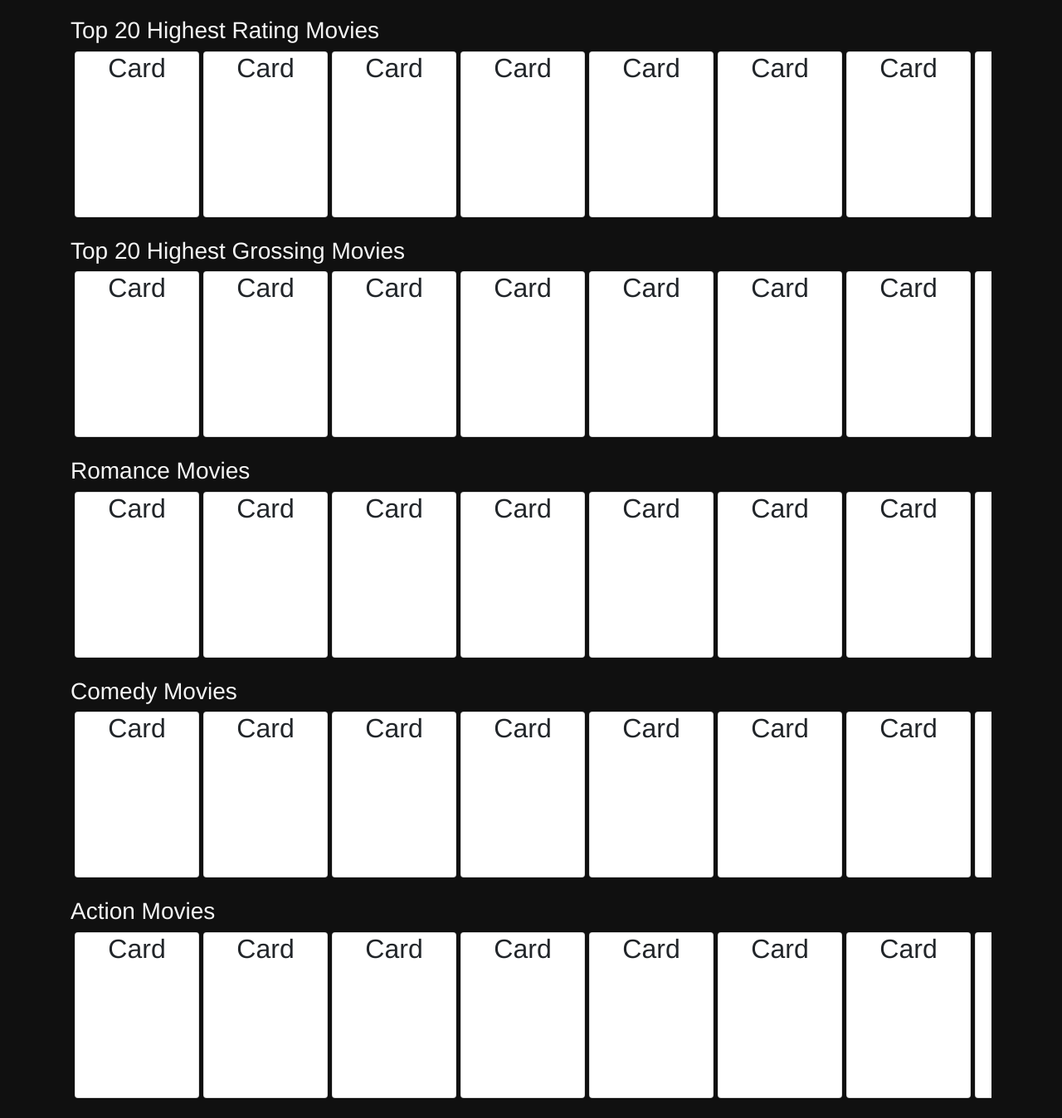
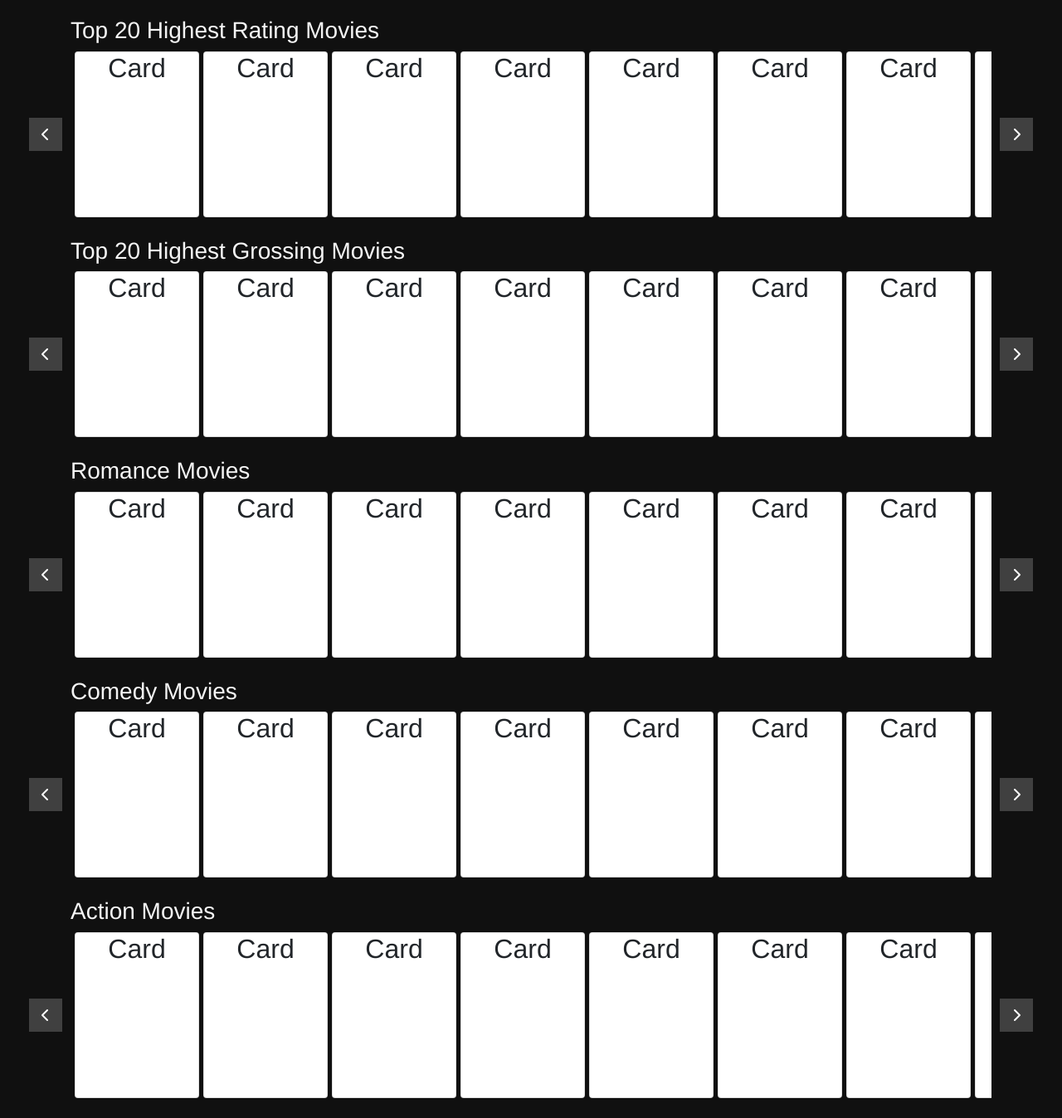
Before and after one commit to LGTM-KG/GMDb, a Django app: page / in a window 1280 px wide. Shown: the part 804-2152 px from the top of the page at 83% size. Run offline with Django 4.2, Linux system fonts and the light colour scheme; some libraries are stand-ins or nearby versions.

Commit message:
feat: add arrow scrolling

```diff
--- a/gmdb/templates/home.html
+++ b/gmdb/templates/home.html
@@ -4,21 +4,22 @@
 {% block meta %}
 <title>GMDb: Find Your Movies</title>
 <style>
+    .scrolling-wrapper-container {
+        position: relative;
+    }
+
     .scrolling-wrapper {
         height: 200px;
         padding-right: 5px;
         padding-left: 5px;
         display: flex;
         overflow-x: auto;
-        position: relative; /* To position the arrows */
+        scroll-behavior: smooth;
     }
 
     .scrolling-wrapper::-webkit-scrollbar {
         width: 0;
         height: 0;
-    }
-    .scrolling-wrapper::-webkit-scrollbar-button {
-        width: 4px;
     }
 
     .scrolling-wrapper .item {
@@ -28,15 +29,41 @@
         text-align: center;
         background-color: white;
         margin-right: 5px;
+        flex-shrink: 0;
     }
 
+    .scroll-arrow {
+        position: absolute;
+        top: 50%;
+        transform: translateY(-50%);
+        background-color: rgba(255, 255, 255, 0.2);
+        color: white;
+        border: none;
+        width: 40px;
+        height: 40px;
+        display: flex;
+        align-items: center;
+        justify-content: center;
+        cursor: pointer;
+        transition: background-color 0.3s ease;
+    }
+
+    .scroll-arrow:hover {
+        background-color: rgba(255, 255, 255, 0.4);
+    }
+
+    .scroll-left {
+        left: -50px;
+    }
+
+    .scroll-right {
+        right: -50px;
+    }
 </style>
 {% endblock meta %}
 
 {% block content %}
-<body
-  style="background-color: #101010; width: 100%; height: 100%; background-repeat: no-repeat; background-size: cover; font-family: 'Helvetica Neue';"
->
+<body style="background-color: #101010; width: 100%; height: 100%; background-repeat: no-repeat; background-size: cover; font-family: 'Helvetica Neue';">
     <div class="films-bg"
         style="background-image: url('/static/images/bg-image.jpg'); background-color: rgba(0, 0, 0, 0.6); width: 100%; height: 100vh; background-repeat: no-repeat; background-size: cover; background-blend-mode: darken;">
          <div class="h-100 d-flex flex-column align-items-center justify-content-center">
@@ -50,9 +77,13 @@
         </div>
     </div>
 
-    <div class="container movie-recommendation mt-4 ">
+    <div class="container movie-recommendation mt-4">
         <h3 style="color: whitesmoke;">Top 20 Highest Rating Movies</h3>
-        <div class="mt-2 scrolling-wrapper">
+        <div class="scrolling-wrapper-container">
+            <button class="scroll-arrow scroll-left" onclick="scrollMovies(this, 'left')">
+                <i class="fas fa-chevron-left"></i>
+            </button>
+            <div class="scrolling-wrapper">
                 <div class="item card"><h2>Card</h2></div>
                 <div class="item card"><h2>Card</h2></div>
                 <div class="item card"><h2>Card</h2></div>
@@ -72,11 +103,19 @@
                 <div class="item card"><h2>Card</h2></div>
                 <div class="item card"><h2>Card</h2></div>
             </div>
+            <button class="scroll-arrow scroll-right" onclick="scrollMovies(this, 'right')">
+                <i class="fas fa-chevron-right"></i>
+            </button>
+        </div>
     </div>
 
-    <div class="container movie-recommendation mt-4 ">
+    <div class="container movie-recommendation mt-4">
         <h3 style="color: whitesmoke;">Top 20 Highest Grossing Movies</h3>
-        <div class="mt-2 scrolling-wrapper">
+        <div class="scrolling-wrapper-container">
+            <button class="scroll-arrow scroll-left" onclick="scrollMovies(this, 'left')">
+                <i class="fas fa-chevron-left"></i>
+            </button>
+            <div class="scrolling-wrapper">
                 <div class="item card"><h2>Card</h2></div>
                 <div class="item card"><h2>Card</h2></div>
                 <div class="item card"><h2>Card</h2></div>
@@ -96,11 +135,19 @@
                 <div class="item card"><h2>Card</h2></div>
                 <div class="item card"><h2>Card</h2></div>
             </div>
+            <button class="scroll-arrow scroll-right" onclick="scrollMovies(this, 'right')">
+                <i class="fas fa-chevron-right"></i>
+            </button>
+        </div>
     </div>
 
-    <div class="container movie-recommendation mt-4 ">
+    <div class="container movie-recommendation mt-4">
         <h3 style="color: whitesmoke;">Romance Movies</h3>
-        <div class="mt-2 scrolling-wrapper">
+        <div class="scrolling-wrapper-container">
+            <button class="scroll-arrow scroll-left" onclick="scrollMovies(this, 'left')">
+                <i class="fas fa-chevron-left"></i>
+            </button>
+            <div class="scrolling-wrapper">
                 <div class="item card"><h2>Card</h2></div>
                 <div class="item card"><h2>Card</h2></div>
                 <div class="item card"><h2>Card</h2></div>
@@ -120,11 +167,19 @@
                 <div class="item card"><h2>Card</h2></div>
                 <div class="item card"><h2>Card</h2></div>
             </div>
+            <button class="scroll-arrow scroll-right" onclick="scrollMovies(this, 'right')">
+                <i class="fas fa-chevron-right"></i>
+            </button>
+        </div>
     </div>
 
-    <div class="container movie-recommendation mt-4 ">
+    <div class="container movie-recommendation mt-4">
         <h3 style="color: whitesmoke;">Comedy Movies</h3>
-        <div class="mt-2 scrolling-wrapper">
+        <div class="scrolling-wrapper-container">
+            <button class="scroll-arrow scroll-left" onclick="scrollMovies(this, 'left')">
+                <i class="fas fa-chevron-left"></i>
+            </button>
+            <div class="scrolling-wrapper">
                 <div class="item card"><h2>Card</h2></div>
                 <div class="item card"><h2>Card</h2></div>
                 <div class="item card"><h2>Card</h2></div>
@@ -144,11 +199,19 @@
                 <div class="item card"><h2>Card</h2></div>
                 <div class="item card"><h2>Card</h2></div>
             </div>
+            <button class="scroll-arrow scroll-right" onclick="scrollMovies(this, 'right')">
+                <i class="fas fa-chevron-right"></i>
+            </button>
+        </div>
     </div>
 
-    <div class="container movie-recommendation my-4 ">
+    <div class="container movie-recommendation my-4">
         <h3 style="color: whitesmoke;">Action Movies</h3>
-        <div class="mt-2 scrolling-wrapper">
+        <div class="scrolling-wrapper-container">
+            <button class="scroll-arrow scroll-left" onclick="scrollMovies(this, 'left')">
+                <i class="fas fa-chevron-left"></i>
+            </button>
+            <div class="scrolling-wrapper">
                 <div class="item card"><h2>Card</h2></div>
                 <div class="item card"><h2>Card</h2></div>
                 <div class="item card"><h2>Card</h2></div>
@@ -168,18 +231,24 @@
                 <div class="item card"><h2>Card</h2></div>
                 <div class="item card"><h2>Card</h2></div>
             </div>
+            <button class="scroll-arrow scroll-right" onclick="scrollMovies(this, 'right')">
+                <i class="fas fa-chevron-right"></i>
+            </button>
         </div>
-</body>
-{% endblock content %}
+    </div>
 
     <script>
-    function scrollWrapper(direction) {
-        const wrapper = document.querySelector('.scrolling-wrapper');
-        const scrollAmount = 2; // How much to scroll when clicking the arrow
+    function scrollMovies(btn, direction) {
+        // Find the scrolling wrapper associated with this button
+        const scrollWrapper = btn.parentElement.querySelector('.scrolling-wrapper');
+        const scrollAmount = scrollWrapper.clientWidth * 0.8;
+
         if (direction === 'left') {
-            wrapper.scrollBy({ left: -scrollAmount, behavior: 'smooth' });
+            scrollWrapper.scrollLeft -= scrollAmount;
         } else {
-            wrapper.scrollBy({ left: scrollAmount, behavior: 'smooth' });
+            scrollWrapper.scrollLeft += scrollAmount;
         }
     }
     </script>
+</body>
+{% endblock content %}
```
Lines whose indentation alone changed are shown as unchanged.
